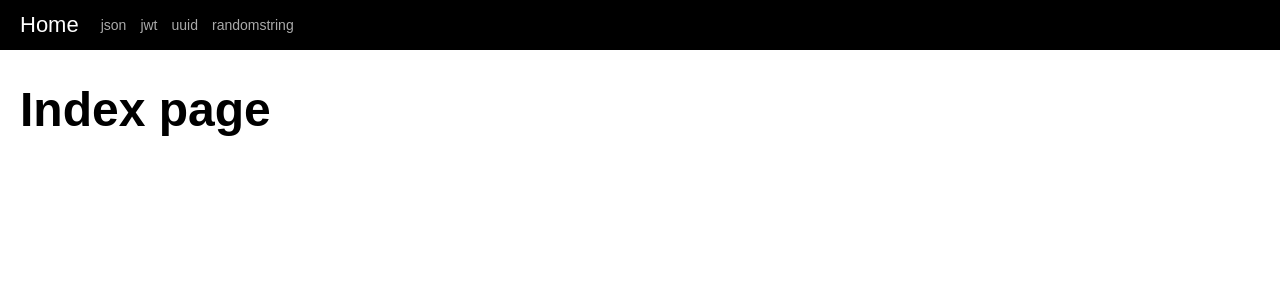
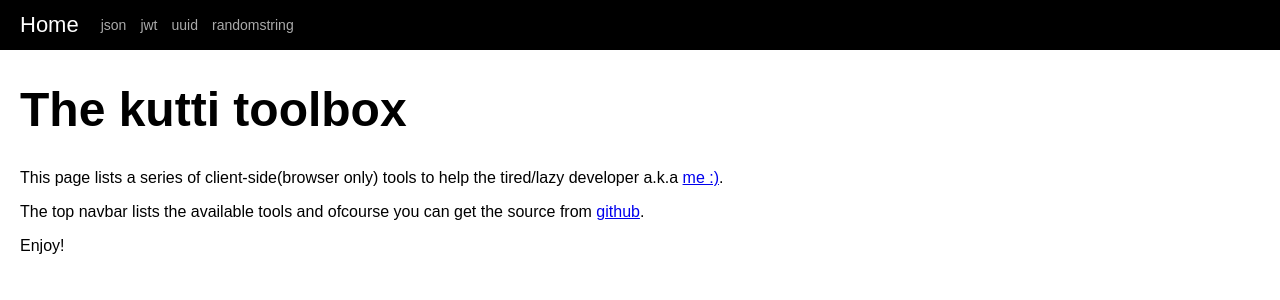
Before and after one commit to aktsbot/kutti-toolbox, a React (Vite) app: page / in a window 1280 px wide. Shown: the top 300 px of the page. Built offline with nearby package versions, Linux system fonts and the light colour scheme.

Commit message:
add index page content

```diff
--- a/src/components/Nav.jsx
+++ b/src/components/Nav.jsx
@@ -27,8 +27,6 @@ const paths = [
 function Nav() {
   const navRef = useRef(null);
   const location = useLocation();
-
-  console.log(location.pathname);
 
   return (
     <>
--- a/src/pages/Index.jsx
+++ b/src/pages/Index.jsx
@@ -3,7 +3,19 @@ import Page from "../components/Page";
 function IndexPage() {
   return (
     <Page title="Home">
-      <h1>Index page</h1>
+      <h1>The kutti toolbox</h1>
+      <p>
+        This page lists a series of client-side(browser only) tools to help the
+        tired/lazy developer a.k.a <a href="https://aktsbot.in">me :)</a>.
+      </p>
+
+      <p>
+        The top navbar lists the available tools and ofcourse you can get the
+        source from{" "}
+        <a href="https://github.com/aktsbot/kutti-toolbox">github</a>.
+      </p>
+
+      <p>Enjoy!</p>
     </Page>
   );
 }
```
